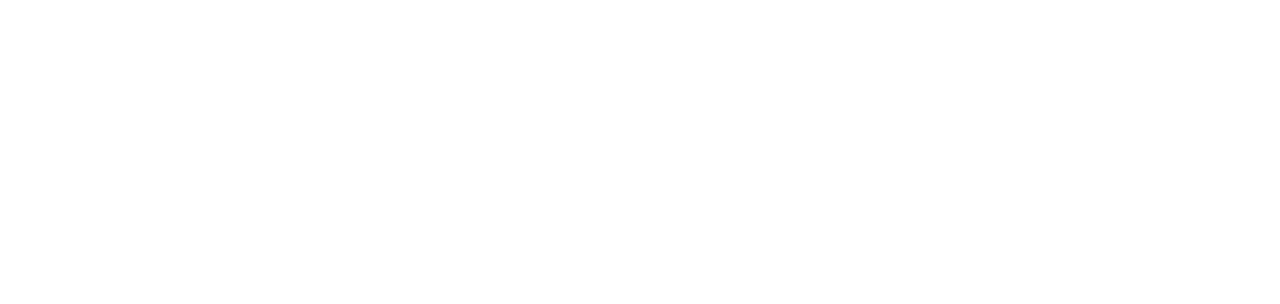
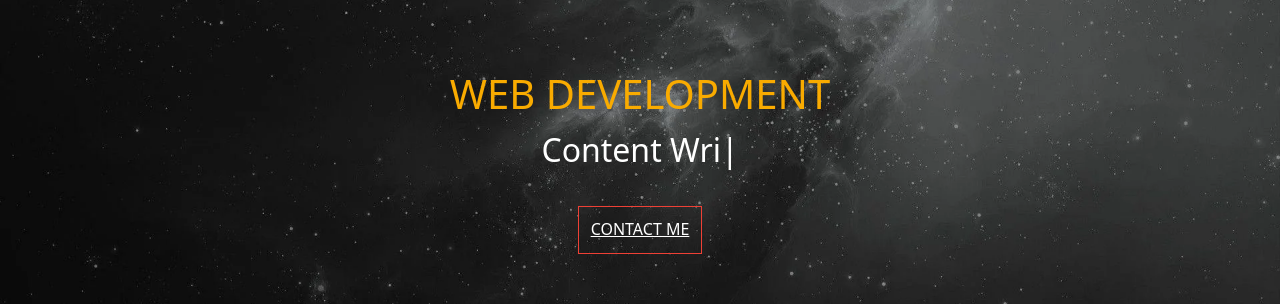
Before and after one commit to Anirudh6174/portfolio, a React (Create React App) app: page / in a window 1280 px wide. Shown: the part 325-629 px from the top of the page. Built offline with nearby package versions, Linux system fonts and the light colour scheme.

Commit message:
Header Complete

```diff
--- a/package.json
+++ b/package.json
@@ -12,7 +12,9 @@
     "bootstrap": "^5.1.3",
     "react": "^17.0.2",
     "react-dom": "^17.0.2",
+    "react-particles-js": "^3.6.0",
     "react-scripts": "5.0.0",
+    "react-typed": "^1.2.0",
     "web-vitals": "^2.1.4"
   },
   "scripts": {
--- a/src/App.css
+++ b/src/App.css
@@ -3,7 +3,10 @@
 :root {
   --primary-white: #fff;
   --primary-orange: #f9ab00;
-  --primary-dark: rgba(255,255,255,0)
+  --primary-dark: rgba(255,255,255, 0);
+  --primary-red: #ef4035;
+  --primary-hover-red: #f33501;
+
 }
 
 body {
@@ -11,6 +14,11 @@ body {
 }
 
 /*Navbar*/
+
+nav {
+  z-index: 2;
+}
+
 .logo {
   width: 4rem;
 }
@@ -40,6 +48,11 @@ nav ul li {
   height: 6rem;
 }
 
+@media(max-width: 768px) {
+  .navbar-brand {
+    width: 7rem;
+  }
+}
 .navbar-nav > li > a.active, .navbar-nav > li > a.active:focus {
   border-top: 0.2rem solid var(--primary-orange);
 }
@@ -47,3 +60,83 @@ nav ul li {
 .navbar-nav > li > a:hover {
   border-top: 0.2rem solid var(--primary-orange);
 }
+
+/* Header */
+
+.header-wrapper {
+  position: relative;
+  background: url(background.jpg) no-repeat;
+  background-size: cover;
+  background-position: center;
+  height: 90vh;
+}
+
+.main-info {
+  display: flex;
+  position: absolute;
+  top: 0;
+  left: 0;
+  right: 0;
+  bottom: 0;
+  flex-direction: column;
+  justify-content: center;
+  align-items: center;
+  text-align: center;
+  z-index: 1;
+}
+
+.main-info h1 {
+  color: var(--primary-orange);
+  text-transform: uppercase;
+}
+
+
+/* Typed Text */
+
+.typed-text {
+  font-size: 2rem;
+  color: var(--primary-white);
+}
+
+@media(max-width: 768px) {
+  .main-info h1 {
+    font-size: 1.7rem !important;
+  }
+   .typed-text {
+     font-size: 1.3rem !important;
+   }
+}
+
+
+/* Header Main Offer Button */
+
+.btn-main-offer {
+  border: 1px solid var(--primary-red);
+  text-transform: uppercase;
+  border-radius: 0;
+  padding: 0.625rem 0.75rem 0.75rem;
+  color: var(--primary-white);
+  margin: 2rem;
+}
+
+.btn-main-offer:hover {
+   text-decoration: none;
+   background-color: var(--primary-hover-red);
+   color: var(--primary-white);
+   transition: 0.4s ease-in-out;
+}
+
+/* Particles */
+
+.tsparticles-canvas-el {
+  position: absolute;
+  height: 100vh;
+  width: 100vw;
+  z-index: 1;
+}
+
+@media(max-width: 768px) {
+  .particles-canvas {
+    display: none;
+  }
+}
--- a/src/App.js
+++ b/src/App.js
@@ -1,10 +1,36 @@
 import './App.css';
 import "../node_modules/bootstrap/dist/css/bootstrap.min.css";
+import Particles from '../node_modules/react-particles-js/umd/particles';
 import Navbar from './components/Navbar';
+import Header from './components/Header';
 
 function App() {
   return (
+    <>
+    <Particles className="particles-canvas"
+      params={{
+        particles: {
+          number: {
+            value: 30,
+            density: {
+              enable: true,
+              value_area: 900
+            }
+          },
+          shape: {
+            type: "circle",
+            stroke: {
+              width: 5,
+              color: "#f9ab00"
+            }
+          }
+        }
+      }}
+
+    />
     <Navbar/>
+    <Header/>
+    </>
   );
 }
 
--- /dev/null
+++ b/src/components/Header.js
@@ -0,0 +1,21 @@
+import React from "react";
+import ReactTyped from "react-typed";
+
+const Header = () => {
+  return (
+     <div className="header-wrapper">
+         <div className="main-info">
+             <h1>Web Development</h1>
+             <ReactTyped className="typed-text"
+             strings={["Web Development", "Web Design", "Content Writing"]}
+             typeSpeed={40}
+             backSpeed={90}
+             loop
+             />
+             <a href="#" className="btn-main-offer"> Contact Me </a>
+         </div>
+     </div>
+  )
+}
+
+export default Header;
```
Also changed, not shown: src/background.jpg (added), 1 other file (tests, documents, lock files or other folders).
